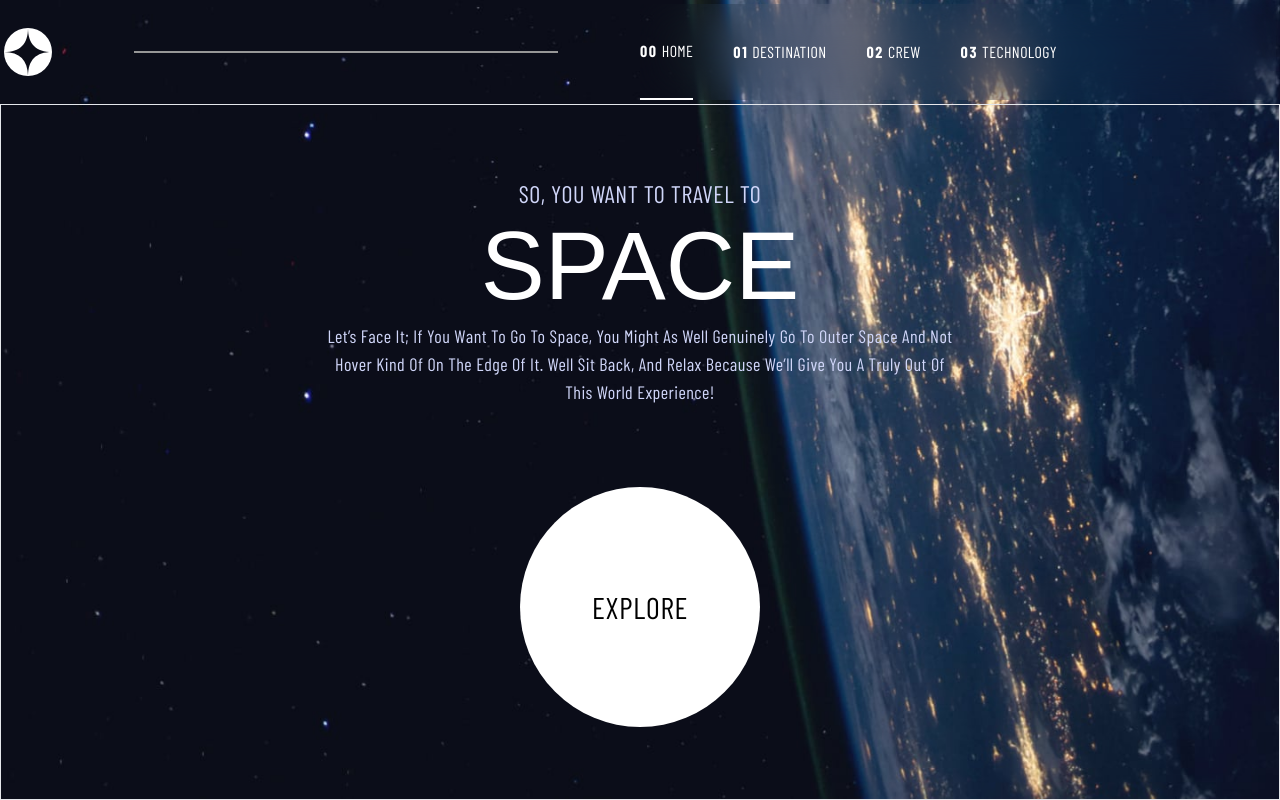
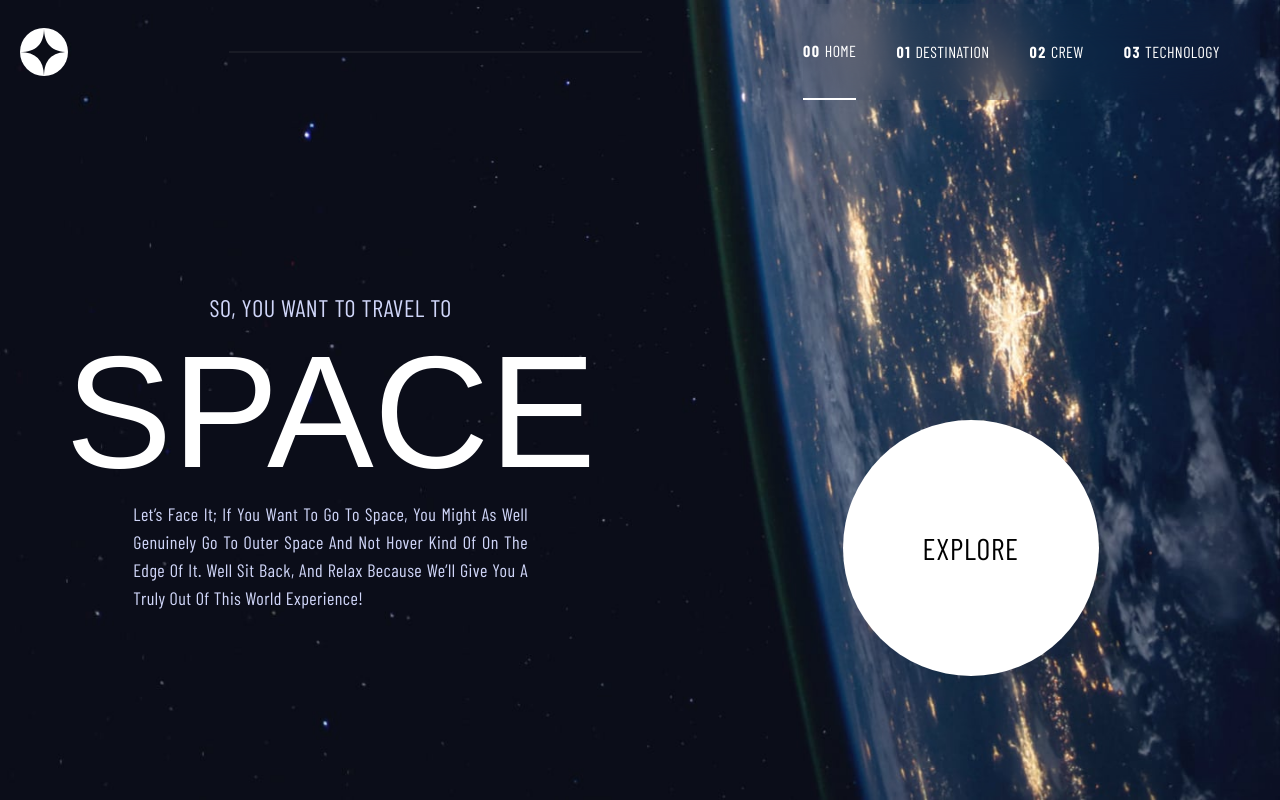
Before and after one commit to LEstebanR/FM_Space_Tourism, a Next.js app: page / in a window 1280 px wide. Built offline with nearby package versions, Linux system fonts and the light colour scheme; a web font is replaced by a local one.

Commit message:
add home view

```diff
--- a/src/app/layout.tsx
+++ b/src/app/layout.tsx
@@ -19,18 +19,18 @@ export default function RootLayout({
 
   switch (pathname) {
     case "/":
-      background = "bg-home-mobile sm:bg-home-tablet md:bg-home-desktop";
+      background = "bg-home-mobile sm:bg-home-tablet lg:bg-home-desktop";
       break;
     case "/destination":
       background =
-        "bg-destination-mobile sm:bg-destination-tablet md:bg-destination-desktop";
+        "bg-destination-mobile sm:bg-destination-tablet lg:bg-destination-desktop";
       break;
     case "/crew":
-      background = "bg-crew-mobile sm:bg-crew-tablet md:bg-crew-desktop";
+      background = "bg-crew-mobile sm:bg-crew-tablet lg:bg-crew-desktop";
       break;
     case "/technology":
       background =
-        "bg-technology-mobile sm:bg-technology-tablet md:bg-technology-desktop";
+        "bg-technology-mobile sm:bg-technology-tablet lg:bg-technology-desktop";
       break;
   }
 
--- a/src/app/page.tsx
+++ b/src/app/page.tsx
@@ -4,9 +4,9 @@ import Link from "next/link";
 
 export default function Home() {
   return (
-    <main className="h-full w-full border">
-      <div className="flex flex-col items-center justify-around h-full py-8 ">
-        <span className="flex flex-col items-center gap-2 sm:w-1/2">
+    <main className="h-full w-full">
+      <div className="flex flex-col lg:flex-row items-center justify-around h-full">
+        <span className="flex flex-col items-center gap-2 px-4 sm:w-1/2 lg:w-1/3">
           <H5>so, you want to travel to</H5>
           <H1>space</H1>
           <Body>
@@ -16,9 +16,11 @@ export default function Home() {
             world experience!
           </Body>
         </span>
-        <Link href="#">
-          <div className="bg-secondary rounded-full h-36 sm:h-60 w-36 sm:w-60 flex items-center justify-center">
-            <BodyMenu>Explore</BodyMenu>
+        <Link href="#" className="lg:mt-48">
+          <div className="bg-transparent hover:lg:bg-gray-decorator rounded-full lg:h-96 lg:w-96 lg:flex items-center justify-center">
+            <div className="bg-secondary rounded-full h-36 sm:h-60 lg:h-64 w-36 sm:w-60 lg:w-64 flex items-center justify-center">
+              <BodyMenu>Explore</BodyMenu>
+            </div>
           </div>
         </Link>
       </div>
--- a/src/components/Header.tsx
+++ b/src/components/Header.tsx
@@ -66,12 +66,12 @@ const Header: React.FC = () => {
   };
 
   return (
-    <header className="text-white flex justify-between items-center m-1 h-24">
+    <header className="text-white flex justify-between items-center m-1 h-24 px-4">
       <Link href="/">
         <Image src={Logo} alt="Logo" />
       </Link>
-      <div className="hidden sm:block border border-gray-decorator w-4/12 h-0 " />
-      <nav className="hidden w-1/2 h-full sm:flex items-center backdrop-blur-xl">
+      <div className="hidden lg:block border border-gray-decorator w-4/12 h-0 " />
+      <nav className="hidden h-full sm:flex items-center backdrop-blur-xl">
         {pages.map((page) => (
           <NavItem
             key={page.title}
--- a/src/components/Typography.tsx
+++ b/src/components/Typography.tsx
@@ -28,7 +28,9 @@ export const HeaderLink: React.FC<Props> = ({ children }) => (
 );
 
 export const H1: React.FC<Props> = ({ children }) => (
-  <h1 className={`${H1Font.className} text-8xl uppercase text-secondary`}>
+  <h1
+    className={`${H1Font.className} text-8xl uppercase text-secondary sm:text-10xl`}
+  >
     {children}
   </h1>
 );
@@ -43,7 +45,7 @@ export const H5: React.FC<Props> = ({ children }) => (
 
 export const Body: React.FC<Props> = ({ children }) => (
   <p
-    className={`${HeaderFont.className} text-lg text-primary capitalize tracking-wide text-center`}
+    className={`${HeaderFont.className} text-lg text-primary capitalize tracking-wide text-center lg:text-justify`}
   >
     {children}
   </p>
--- a/tailwind.config.js
+++ b/tailwind.config.js
@@ -8,7 +8,7 @@ module.exports = {
   theme: {
     extend: {
       colors: {
-        "gray-decorator": "#979797",
+        "gray-decorator": "rgba(151, 151, 151, 0.1036)",
         primary: "#D0D6F9",
         secondary: "#FFFFFF",
       },
```
